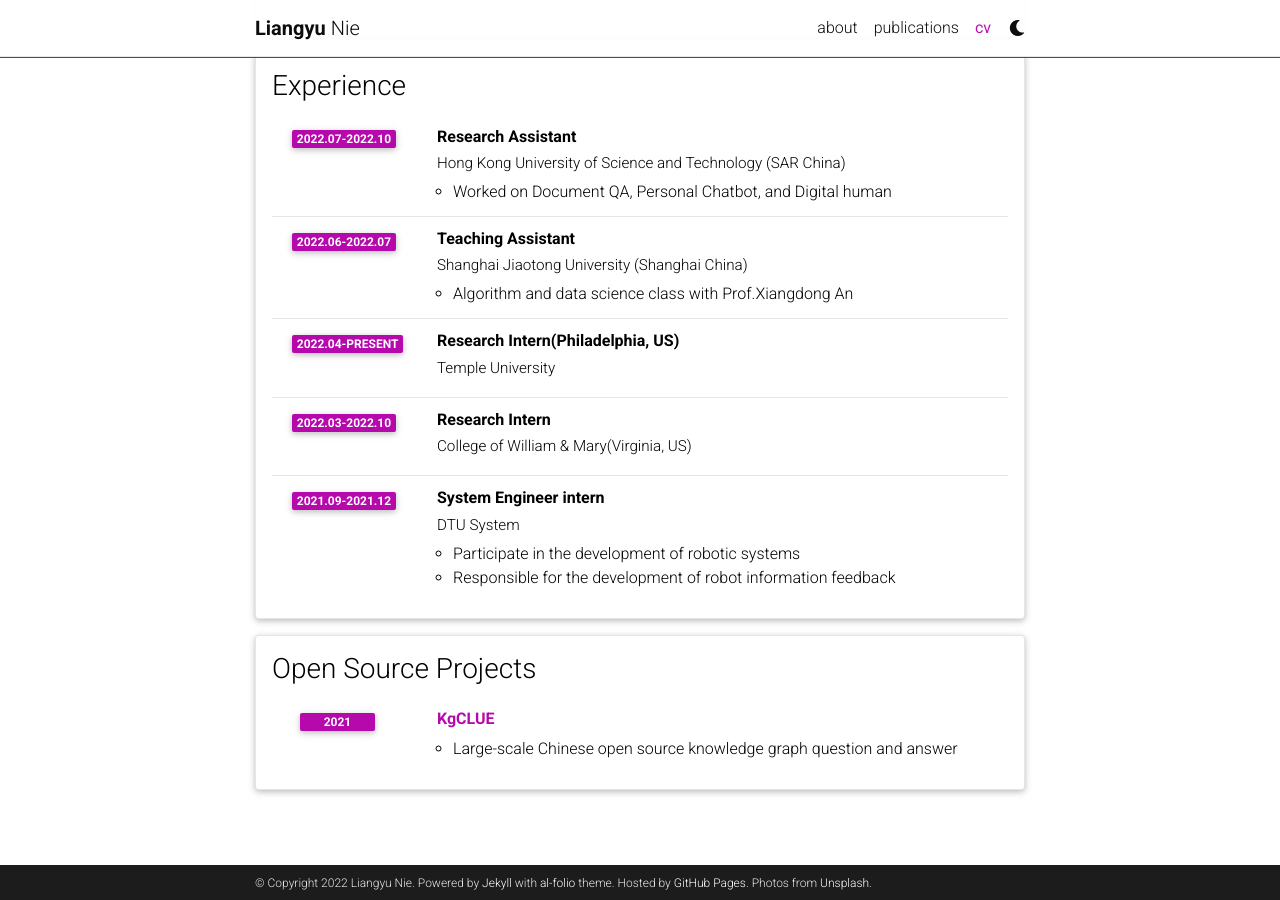
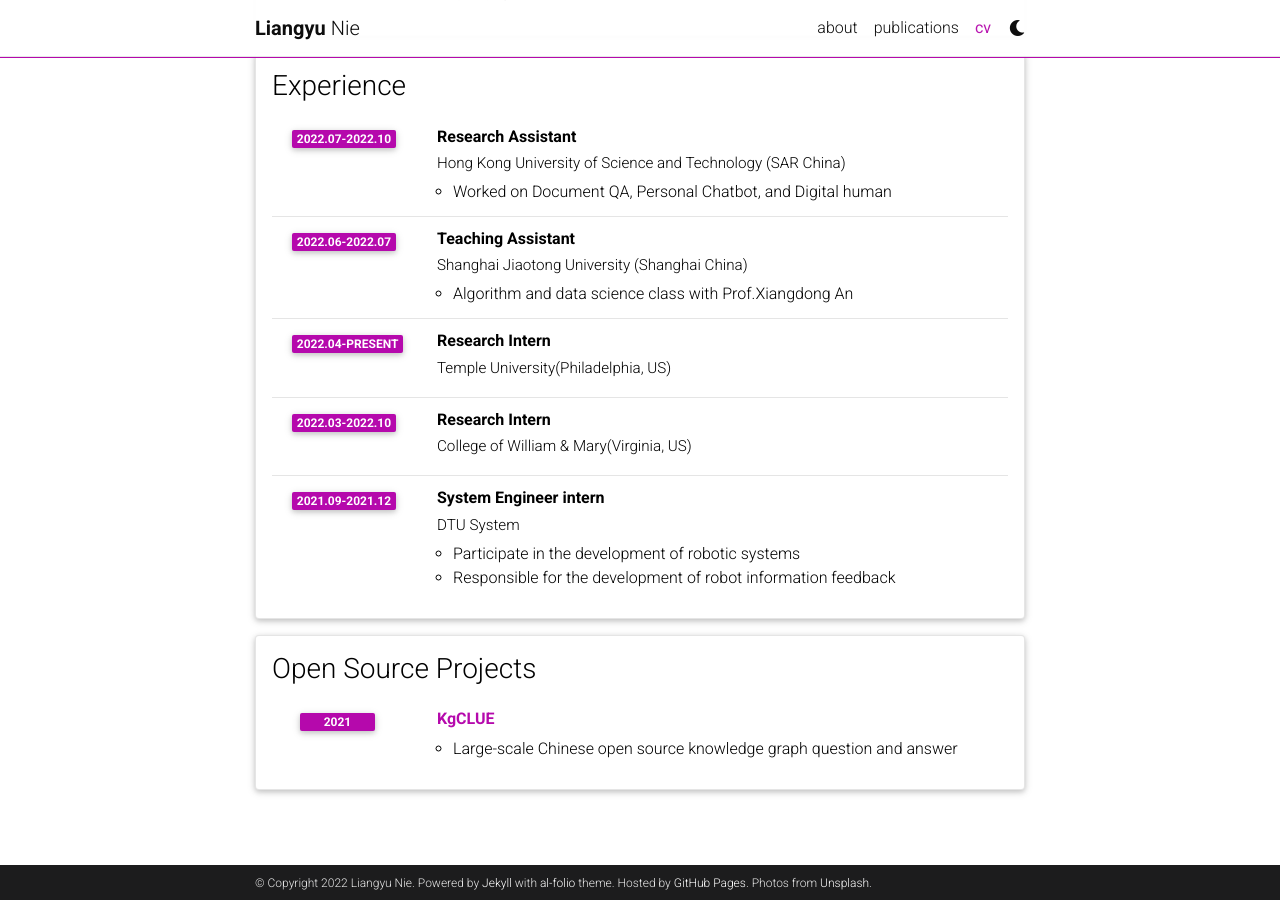
Before and after one commit to AbdielNie/abdielnie.github.io, a Jekyll site: the page built from _pages/cv.md, in a window 1280 px wide and 900 px high, scrolled down 616 px. Built offline with Jekyll 4.4.1, drawn with Linux system fonts in a browser that asks for light colours; comment, search, counter and statistics services are not loaded; a style sheet for code colours, icons or effects is not loaded.

Commit message:
Update cv.yml

```diff
--- a/_data/cv.yml
+++ b/_data/cv.yml
@@ -36,8 +36,8 @@
       description:
         - Algorithm and data science class with Prof.Xiangdong An
 
-    - title: Research Intern(Philadelphia, US)
-      institution: Temple University
+    - title: Research Intern
+      institution: Temple University(Philadelphia, US)
       year: 2022.04-present
 
     - title: Research Intern
```
